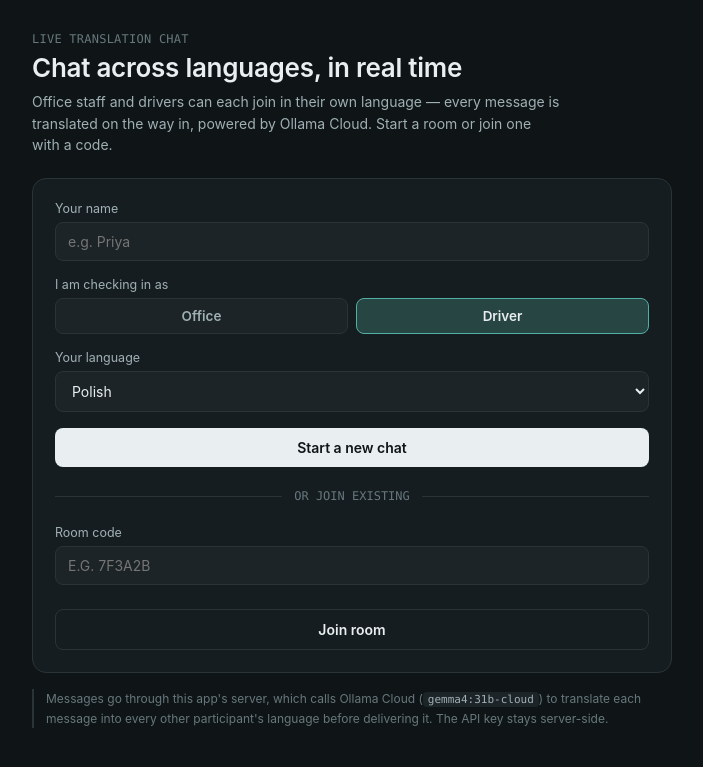
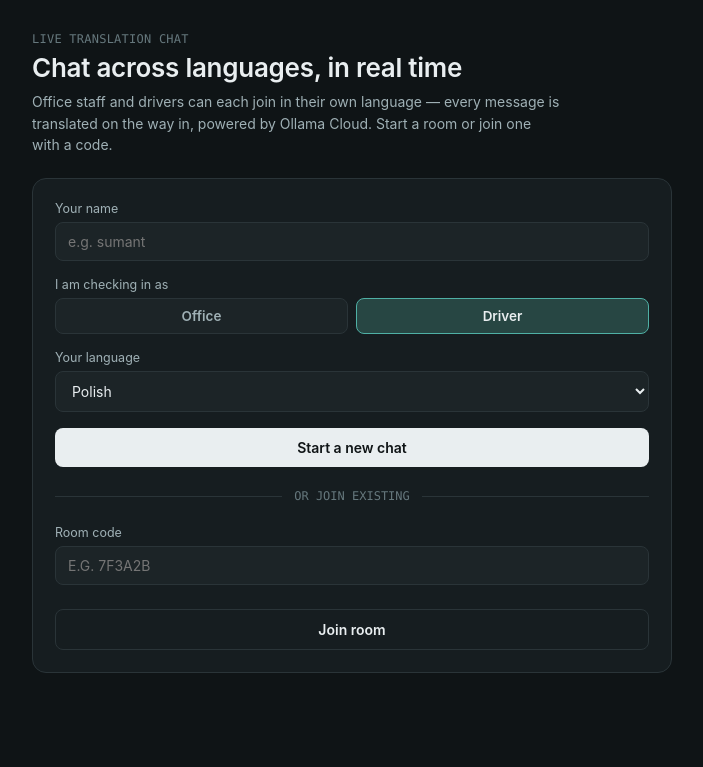
Before and after one commit to sumant-ksap/translingo, a Flask app: page / in a window 1280 px wide. Shown: the top 767 px of the page, without its empty margins (288-991 px from the left). Run offline with Flask 3, Linux system fonts and the light colour scheme; some libraries are stand-ins or nearby versions.

Commit message:
Modify name input placeholder and remove note
Updated placeholder text for name input and removed note about message translation.

```diff
--- a/templates/index.html
+++ b/templates/index.html
@@ -181,7 +181,7 @@
   <div id="landingScreen">
     <div class="card">
       <label for="nameInput">Your name</label>
-      <input type="text" id="nameInput" placeholder="e.g. Priya" maxlength="30">
+      <input type="text" id="nameInput" placeholder="e.g. sumant" maxlength="30">
 
       <label>I am checking in as</label>
       <div class="role-toggle">
@@ -216,12 +216,6 @@
       <button id="composerSend">Send</button>
     </div>
   </div>
-
-  <p class="note">
-    Messages go through this app's server, which calls Ollama Cloud
-    (<code>gemma4:31b-cloud</code>) to translate each message into every other
-    participant's language before delivering it. The API key stays server-side.
-  </p>
 </div>
 
 <script>
```
